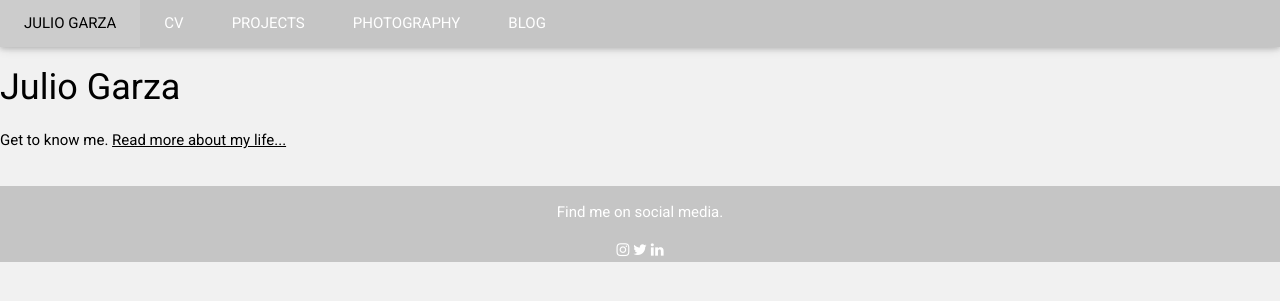
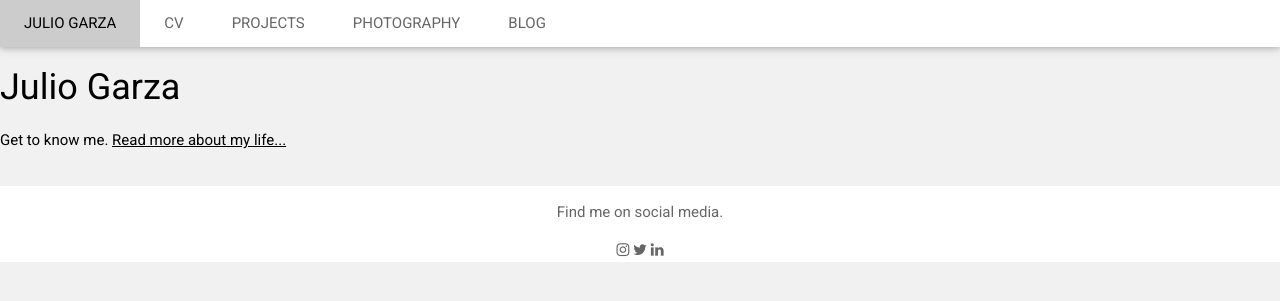
Before and after one commit to juliogarza/juliogarza.github.io, a Jekyll site: the page built from index.html, in a window 1280 px wide. Shown: the top 301 px of the page. Built offline with Jekyll 4.4.1, drawn with Linux system fonts in a browser that asks for light colours.

Commit message:
Update default.html

```diff
--- a/_layouts/default.html
+++ b/_layouts/default.html
@@ -18,7 +18,7 @@ html,body,h1,h2,h3,h4,h5,h6 {font-family: "Roboto", sans-serif}
 	<nav>
 <!-- Navbar -->
 <div class="w3-top">
-  <div class="w3-bar w3-card" style="color:#FFFFFF; background-color:#C5C5C5;">
+  <div class="w3-bar w3-card" style="color:#666666; background-color:#FFFFFF;">
     <a class="w3-bar-item w3-button w3-padding-large w3-hide-medium w3-hide-large w3-right" href="javascript:void(0)" onclick="myFunction()" title="Toggle Navigation Menu"><i class="fa fa-bars"></i></a>
     <a href="/" class="w3-bar-item w3-button w3-padding-large">JULIO GARZA</a>
     <a href="/CV" class="w3-bar-item w3-button w3-padding-large w3-hide-small">CV</a>
@@ -51,7 +51,7 @@ html,body,h1,h2,h3,h4,h5,h6 {font-family: "Roboto", sans-serif}
  		           {{ content }}
 		</div><!-- /.container -->
 
-<footer class="w3-container w3-center w3-margin-top" style="color:#FFFFFF; background-color:#C5C5C5; position:absolute; bottom: 0px; left: 0px; right: 0px; margin-bottom: 0px;">
+<footer class="w3-container w3-center w3-margin-top" style="color:#666666; background-color:#FFFFFF; position:absolute; bottom: 0px; left: 0px; right: 0px; margin-bottom: 0px;">
   <p>Find me on social media.</p>
   <a href="https://www.instagram.com/julio16/?hl=en" target="_blank"><i class="fa fa-instagram w3-hover-opacity"></i></a>
   <a href="https://twitter.com/ElJulioGarza" target="_blank"><i class="fa fa-twitter w3-hover-opacity"></i></a>
```
